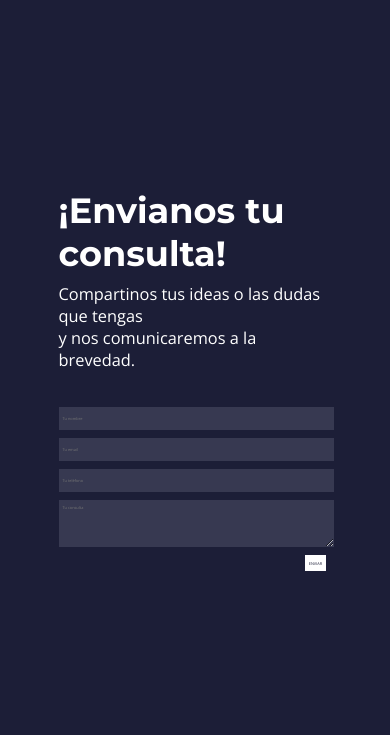
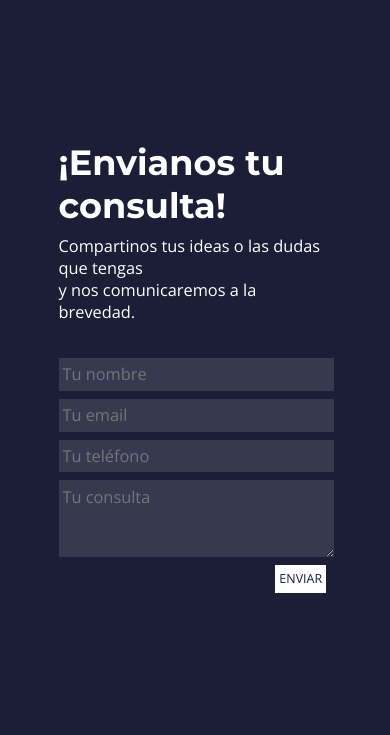
Before and after one commit to pomelodev/web-personal, a website: page index.html in a window 390 px wide. Shown: the part 3942-4677 px from the top of the page. Drawn offline with nearby package versions, Linux system fonts and the light colour scheme.

Commit message:
Arreglo formulario mobile

```diff
--- a/public/css/index.css
+++ b/public/css/index.css
@@ -386,6 +386,7 @@ form {
     height: 30%;
 }
 
+
 .form-button {
     font-family: "Open Sans", sans-serif;
     font-weight: 400;
@@ -678,6 +679,12 @@ form {
     }
     .form-element {
         width: 100%;
+        font-size: 2.2vw;
+    }
+    .form-button{
+        font-size: 2.2vw;
+        margin: 0;
+        /* margin-top: 5%; */
     }
     /*FOOTER 768*/
     .logo-footer {
@@ -758,6 +765,12 @@ form {
     .contacto-title {
         font-size: 9vw;
     }
+    .form-element {
+        font-size: 4.2vw;
+    }
+    .form-button{
+        font-size: 3.2vw;
+    }
     /*FOOTER 468*/
     .redes {
         width: 40%;
```
